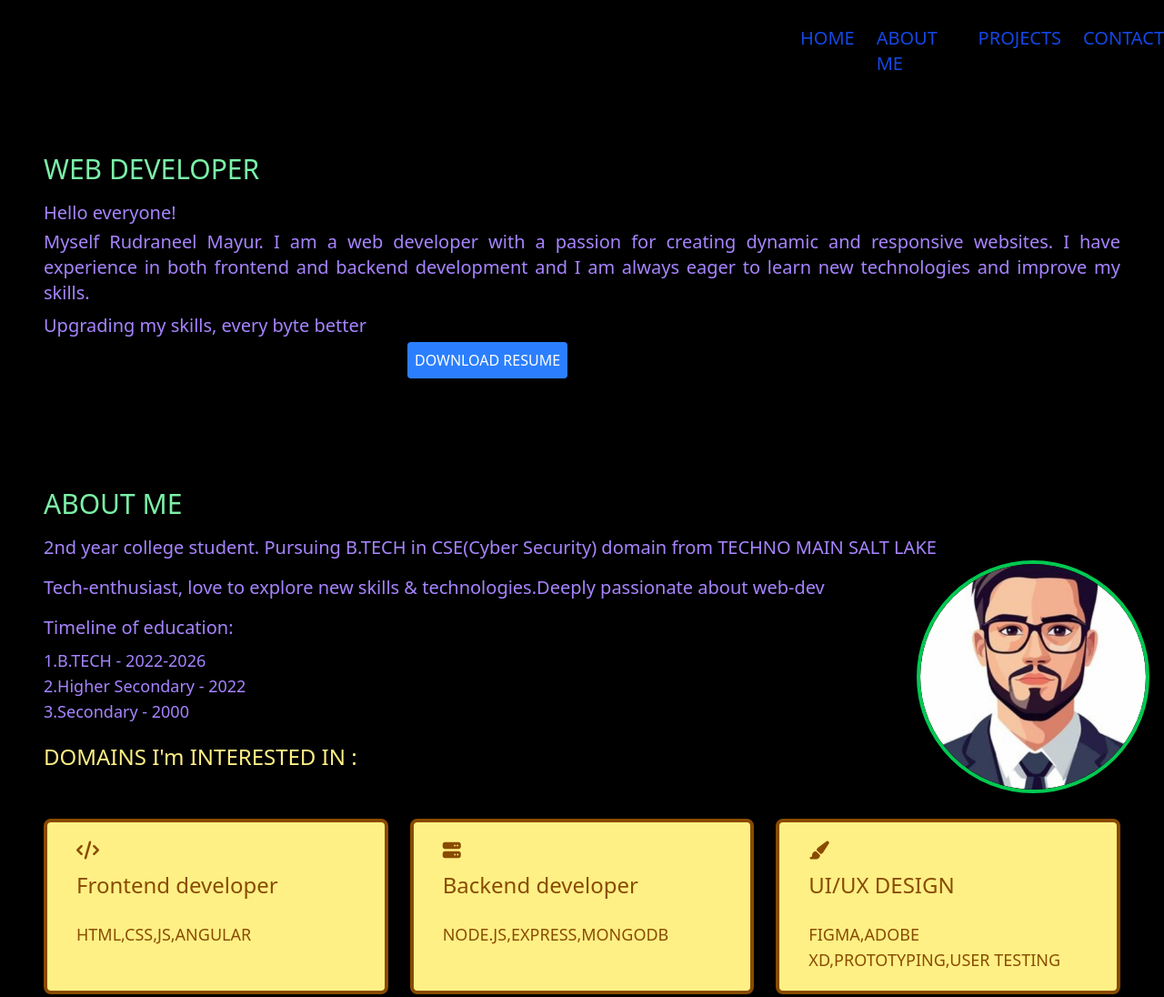
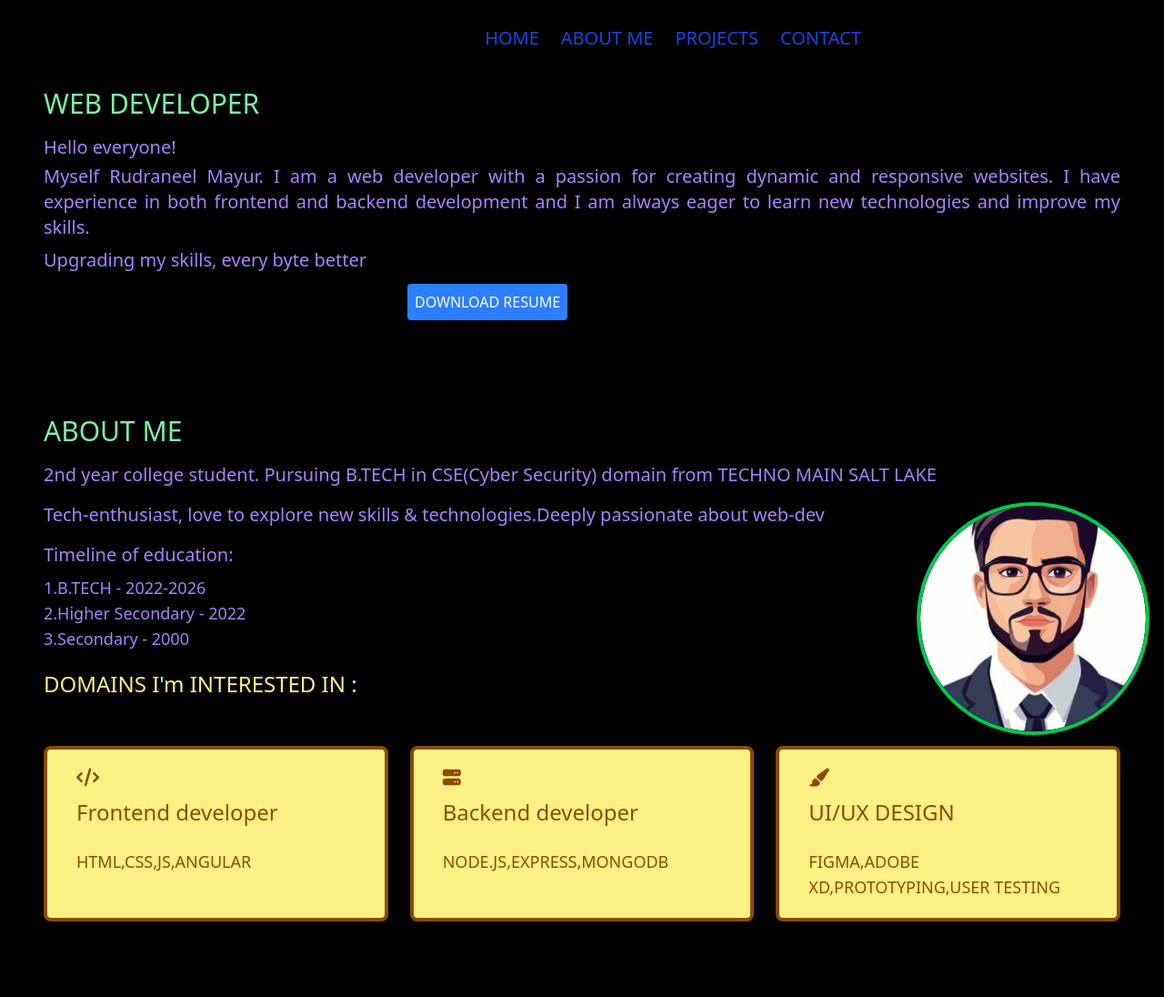
Before and after one commit to rudra-nl/MyPortfolio, a plain HTML site: page index.html in a window 1280 px wide. Shown: the top 1096 px of the page at 91% size. Drawn offline with nearby package versions, Linux system fonts and the light colour scheme.

Commit message:
Initial commit

```diff
--- a/index.html
+++ b/index.html
@@ -7,14 +7,15 @@
      <title> MY PORTFOLIO</title>
      <!-- <link rel="stylesheet" href="https://cdnjs.cloudflare.com/ajax/libs/font-awesome/6.7.2/css/brands.min.css" integrity="sha512-58P9Hy7II0YeXLv+iFiLCv1rtLW47xmiRpC1oFafeKNShp8V5bKV/ciVtYqbk2YfxXQMt58DjNfkXFOn62xE+g==" crossorigin="anonymous" referrerpolicy="no-referrer" /> -->
      <!-- <title> MY PORTFOLIO</title> -->
-      html {
-      scroll-behavior: smooth;
-    }
+
+
       <link rel="stylesheet" href="https://cdnjs.cloudflare.com/ajax/libs/font-awesome/6.5.0/css/all.min.css">
 </head>
-<body class="bg-black px-6  py-8 mt-6 ">
-   <nav class="  text-xl py-7 pl-220 fixed top-0 left-0 w-full backdrop-blur z-1000 ">
-        <!-- <h1 class="logo">Web Developer</h1> -->
+<body class=" bg-black px-6   mt-6 ">
+   <!-- <nav class="lg:text-xl lg:py-7 lg:pl-220 sm:text-sm sm:ml-0 sm:px-1 flex sm:flex-row  sm:fixed sm:top-0 sm:left-0 sm:w-full sm:backdrop-blur sm:z-1000 "> -->
+    <nav class="flex flex-row fixed py-8 top-0 left-0 w-full backdrop-blur-md sm:justify-center sm:space-x-6 sm:text-xl   sm:text-lg lg:text-xl py-4 sm:py-5 lg:py-7 px-4 sm:px-6 lg:pl-56 lg:pr-6">
+    <!-- pl-220 -->
+    <!-- <h1 class="logo">Web Developer</h1> -->
        <!-- <nav class="bg-white shadow p-4"></nav> -->
    <!-- <p class="text-red-500">hi!everyone</p>  -->
     <ul class="flex space-x-6 bg-center md:bg-top">
@@ -36,7 +37,7 @@
               <p class="text-violet-400 text-justify pt-4 text-xl">Hello everyone! </p>
               <p class="text-violet-400 text-justify pt-1 text-xl">Myself Rudraneel Mayur. I am a web developer with a passion for creating dynamic and responsive websites. I have experience in both frontend and backend development and I am always eager to learn new technologies and improve my skills.</p>
               <p class="text-violet-400 text-justify pt-2 text-xl">Upgrading my skills, every byte better</p>
-               <button class="bg-blue-500 text-white mt-1 ml-100  px-2 py-2 rounded hover:bg-blue-600">DOWNLOAD RESUME</button>
+               <button class="bg-blue-500 text-white  mt-3  lg:ml-100 px-2 py-2 rounded hover:bg-blue-600">DOWNLOAD RESUME</button>
                            <!-- <p class="items-center justify-center text-green-400 text-center">DISCOVER MY SKILLS AS A WEB DEVELOPER</p> -->
             </div>
 
@@ -45,10 +46,10 @@
         </div> -->
     </section>
 
-    <section id="about" class=" text-violet-400 items-center justify-between px-6 py-8 mt-4 ">
-        <h2 class="text-green-300 text-3xl mt-10">ABOUT ME</h2>
+    <section id="about" class=" text-violet-400 items-center justify-between px-6 py-8  ">
+        <h2 class="text-green-300 text-3xl lg:mt-10 sm:mt-4">ABOUT ME</h2>
         <p class="text-violet-400 text-justify pt-4 text-xl">2nd year college student. Pursuing B.TECH in CSE(Cyber Security) domain from TECHNO MAIN SALT LAKE</p>
-         <div class="border-green-500 border-4 rounded-full w-64 h-64  ml-240 absolute overflow-hidden">
+         <div class="border-green-500 border-4 rounded-full w-64 h-64  lg:ml-240 sm:ml-20 sm:mt-4 absolute overflow-hidden">
             <img src="profileDP.jpg" alt="PROFILE" class=" w-full h-full rounded-full object-cover">
         </div>
         <p class="text-violet-400 text-justify pt-4 text-xl">Tech-enthusiast, love to explore new skills & technologies.Deeply passionate about web-dev</p>
```
